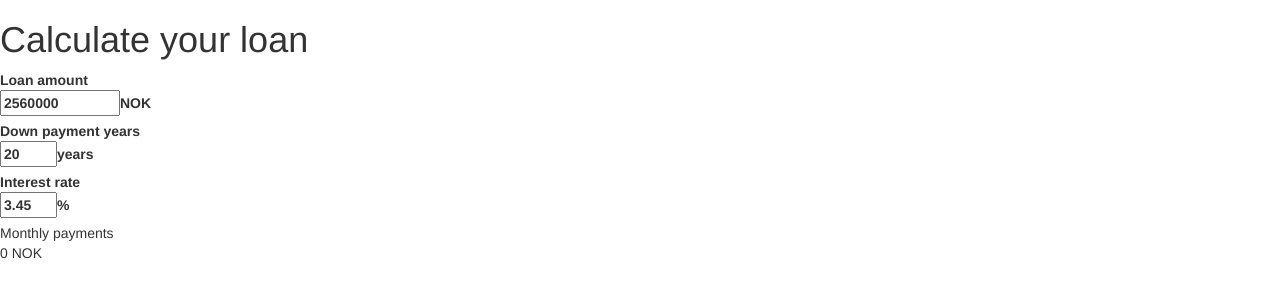
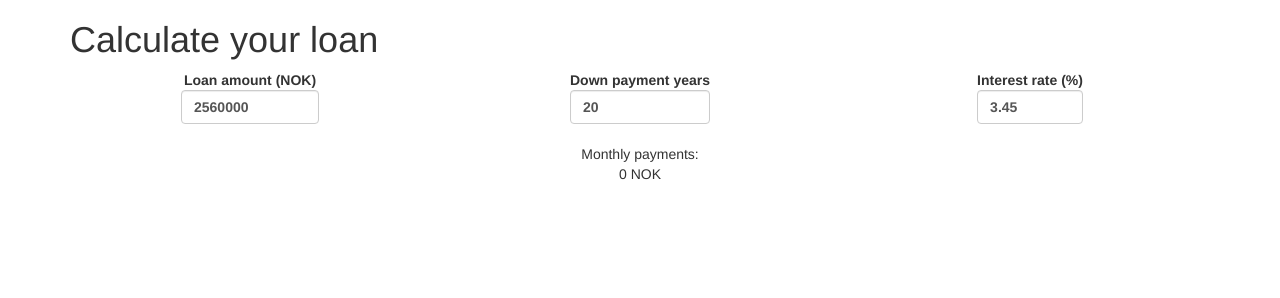
Before and after one commit to kjarnet/loan-calculator, a website: page app/index.html in a window 1280 px wide. Drawn offline with nearby package versions, Linux system fonts and the light colour scheme.

Commit message:
Fixed bug in ccInteger directive and added some styling.

```diff
--- a/app/css/app.css
+++ b/app/css/app.css
@@ -1,30 +1,9 @@
 /* app css stylesheet */
 
-.menu {
-  list-style: none;
-  border-bottom: 0.1em solid black;
-  margin-bottom: 2em;
-  padding: 0 0 0.5em;
+.loan-input {
+    text-align: center;
 }
 
-.menu:before {
-  content: "[";
+.loan-output {
+    text-align: center;
 }
-
-.menu:after {
-  content: "]";
-}
-
-.menu > li {
-  display: inline;
-}
-
-.menu > li:before {
-  content: "|";
-  padding-right: 0.3em;
-}
-
-.menu > li:nth-child(1):before {
-  content: "";
-  padding: 0;
-}
--- a/app/index.html
+++ b/app/index.html
@@ -9,8 +9,6 @@
   <title>Loan Calculator</title>
   <meta name="description" content="">
   <meta name="viewport" content="width=device-width, initial-scale=1">
-  <link rel="stylesheet" href="bower_components/html5-boilerplate/css/normalize.css">
-  <link rel="stylesheet" href="bower_components/html5-boilerplate/css/main.css">
   <link rel="stylesheet" href="css/app.css">
   <link rel="stylesheet" href="css/bootstrap/css/bootstrap.css">
   <link rel="stylesheet" href="css/bootstrap/css/bootstrap-theme.css">
@@ -22,8 +20,8 @@
       <p class="browsehappy">You are using an <strong>outdated</strong> browser. Please <a href="http://browsehappy.com/">upgrade your browser</a> to improve your experience.</p>
   <![endif]-->
 
-  <h1>Calculate your loan</h1>
-  <div data-ng-controller="InitCtrl">
+  <div data-ng-controller="InitCtrl" class="container">
+      <h1>Calculate your loan</h1>
       <cc-calculator-form amount="inputParameters.amount" down-pay-years="inputParameters.downPayYears" interest="inputParameters.interest"></cc-calculator-form>
   </div>
 
--- a/app/js/directives.js
+++ b/app/js/directives.js
@@ -2,7 +2,7 @@
 
 angular.module('loanCalculator.directives', ['loanCalculator.controllers', 'loanCalculator.services'])
 
-  .directive('ccInteger', 'testForInteger', function (testForInteger) {
+  .directive('ccInteger', ['testForInteger', function (testForInteger) {
     return {
       require: 'ngModel',
       link   : function (scope, elm, attrs, ngModelController) {
@@ -14,7 +14,7 @@ angular.module('loanCalculator.directives', ['loanCalculator.controllers', 'loan
         };
       }
     };
-  })
+  }])
 
   .directive('ccCalculatorForm', [function () {
     return {
--- a/app/partials/cc-calculator-form.html
+++ b/app/partials/cc-calculator-form.html
@@ -1,51 +1,62 @@
-
-  <form name="form" novalidate>
-      <label>Loan amount<br/>
-          <input type="number" required cc-integer min="10" max="100000000" name="amount" data-ng-model="inputAmount" data-ng-model-options="{debounce: 1000}" />NOK
+<form name="form" novalidate class="row">
+    <div class="loan-input col-md-4 form-group">
+        <label>Loan amount (NOK)<br/>
+            <input name="amount" class="form-control" type="number" required cc-integer min="10" max="100000000" placeholder="Amount" data-ng-model="inputAmount"
+                   data-ng-model-options="{debounce: 1000}"/>
         </label>
-      <br />
+        <br/>
       <span data-ng-show="form.amount.$error.required">
           Loan amount must be specified!
-          <br />
+          <br/>
       </span>
       <span data-ng-show="form.amount.$error.ccInteger">
           Amount must be an integer.
-          <br />
+          <br/>
       </span>
       <span data-ng-show="form.amount.$error.min || form.amount.$error.max">
           The value must be in range 10 to 100.000.000!
-          <br />
+          <br/>
       </span>
+    </div>
+    <div class="loan-input col-md-4 form-group" ng-class="{'has-error': !form.downPayYears.$valid}">
         <label>Down payment years<br/>
-          <input type="number" required cc-integer min="2" max="50" name="downPayYears" data-ng-model="inputDownPayYears" data-ng-model-options="{debounce: 1000}" />years
+            <input name="downPayYears" class="form-control" type="number" required cc-integer min="2" max="50" placeholder="Years"
+                   data-ng-model="inputDownPayYears" data-ng-model-options="{debounce: 1000}"/>
         </label>
-      <br />
+        <br/>
       <span data-ng-show="form.downPayYears.$error.required">
           Down payment years must be specified!
-          <br />
+          <br/>
       </span>
       <span data-ng-show="form.downPayYears.$error.ccInteger">
           Down payment years must be an integer.
-          <br />
+          <br/>
       </span>
       <span data-ng-show="form.downPayYears.$error.min || form.downPayYears.$error.max">
           The value must be in range 2 to 50!
-          <br />
+          <br/>
       </span>
-      <label>Interest rate<br/>
-          <input type="number" required min="1" max="10" name="interest" data-ng-model="inputInterest" data-ng-model-options="{debounce: 1000}" />%
+    </div>
+    <div class="loan-input col-md-4 form-group" ng-class="{'has-error': !form.interest.$valid}">
+        <label>Interest rate (%)<br/>
+            <input name="interest" class="form-control" type="number" required min="1" max="10" placeholder="%" data-ng-model="inputInterest"
+                   data-ng-model-options="{debounce: 1000}"/>
         </label>
+        <br/>
       <span data-ng-show="form.interest.$error.required">
           Interest rate must be specified!
-          <br />
+          <br/>
       </span>
       <span data-ng-show="form.interest.$error.min || form.interest.$error.max">
           The value must be in range 1 to 10!
-          <br />
+          <br/>
       </span>
+    </div>
 </form>
 
-  <div class="output-area">
-      Monthly payments<br/>
+<div class="row">
+    <div class="loan-output col-md-12">
+        Monthly payments:<br/>
         {{outputMonthlyPayments}} NOK
     </div>
+</div>
```
Lines whose indentation alone changed are shown as unchanged.
